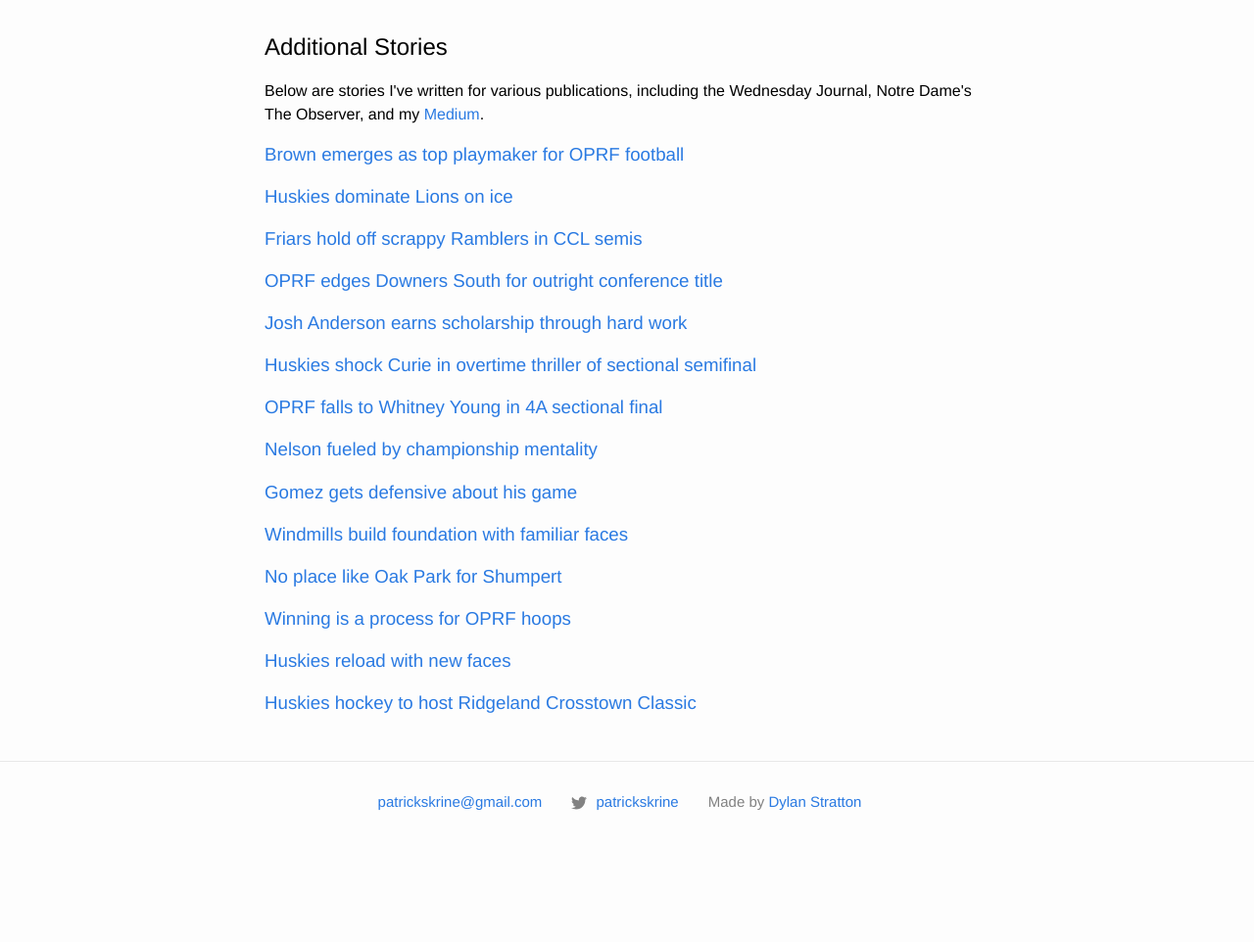
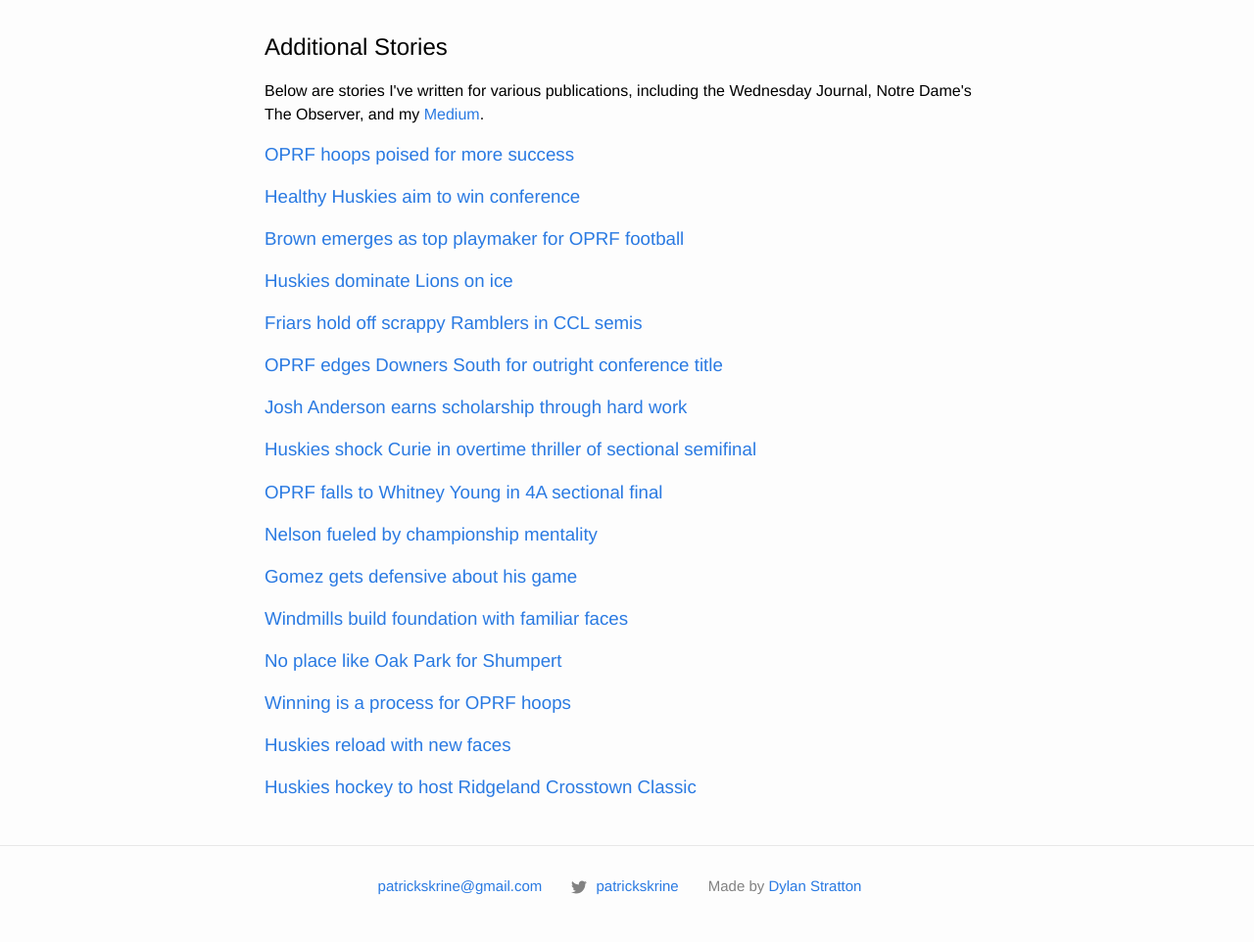
Before and after one commit to ahlbet/patrickskrine-2, a Jekyll site: the page built from additional.md, in a window 1280 px wide. Shown: the part 457-1419 px from the top of the page at 98% size. Built offline with Jekyll 4.4.1, drawn with Linux system fonts in a browser that asks for light colours; before the commit the page ends 1333 px from its top, so only the background shows below that.

Commit message:
add to additional stories list

```diff
--- a/_layouts/additional.html
+++ b/_layouts/additional.html
@@ -10,6 +10,14 @@ layout: default
   <div class="additional-content">
     <ul class="additional-stories-list">
       <p>Below are stories I've written for various publications, including the Wednesday Journal, Notre Dame's The Observer, and my <a rel="noopener noreferrer" target="_blank" href="https://medium.com/@patrickskrine">Medium</a>.</p>
+
+      <li class="additional-stories-item">
+        <a rel="noopener noreferrer" target="_blank" href="http://mobile.oakpark.com/News/Articles/11-21-2017/OPRF-hoops-poised-for-more-success/"><h3>OPRF hoops poised for more success</h3></a>
+      </li>
+
+      <li class="additional-stories-item">
+        <a rel="noopener noreferrer" target="_blank" href="http://mobile.oakpark.com/News/Articles/11-21-2017/Healthy-Huskies-aim-to-win-conference/"><h3>Healthy Huskies aim to win conference</h3></a>
+      </li>
 
       <li class="additional-stories-item">
         <a rel="noopener noreferrer" target="_blank" href="http://mobile.oakpark.com/News/Articles/10-3-2017/Brown-emerges-as-top-playmaker-for-OPRF-football/?utm_source=TwitterShare&utm_medium=TwitterShare&utm_campaign=TwiterShare"><h3>Brown emerges as top playmaker for OPRF football</h3></a>
```
